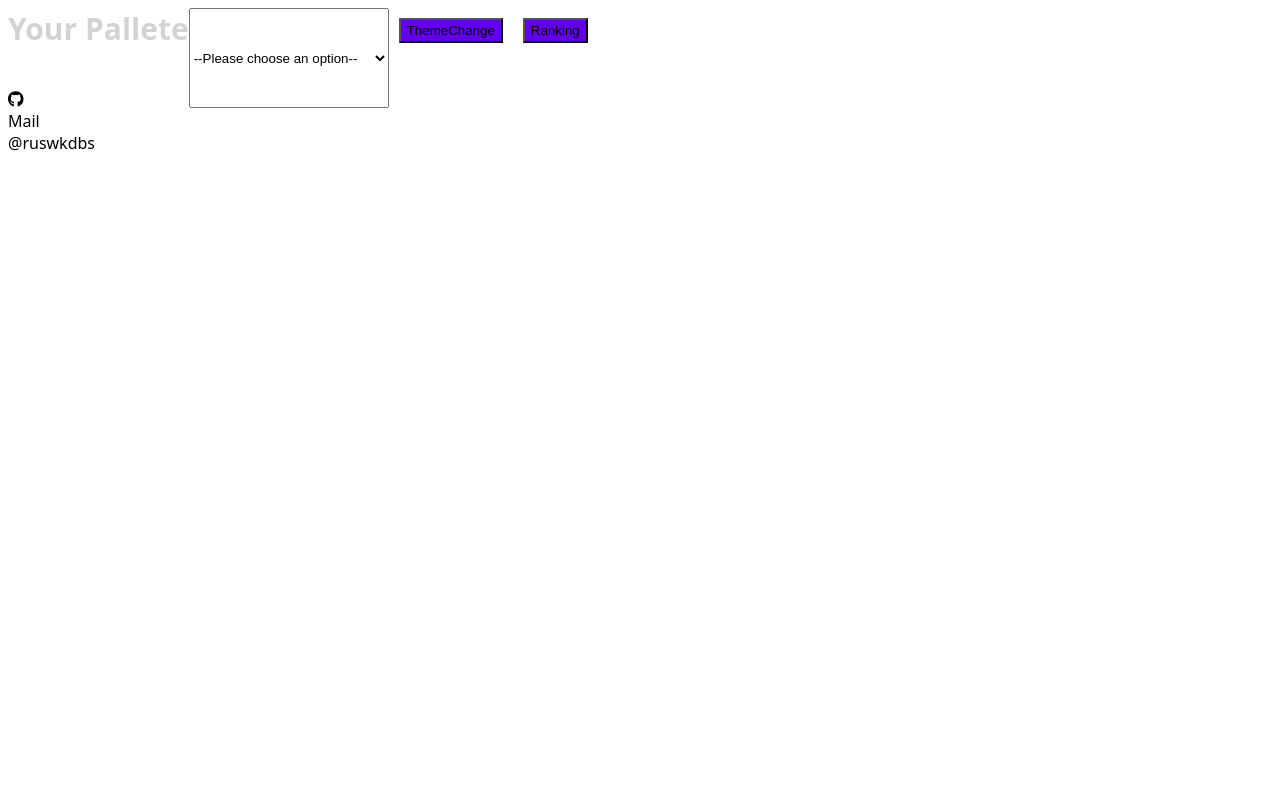
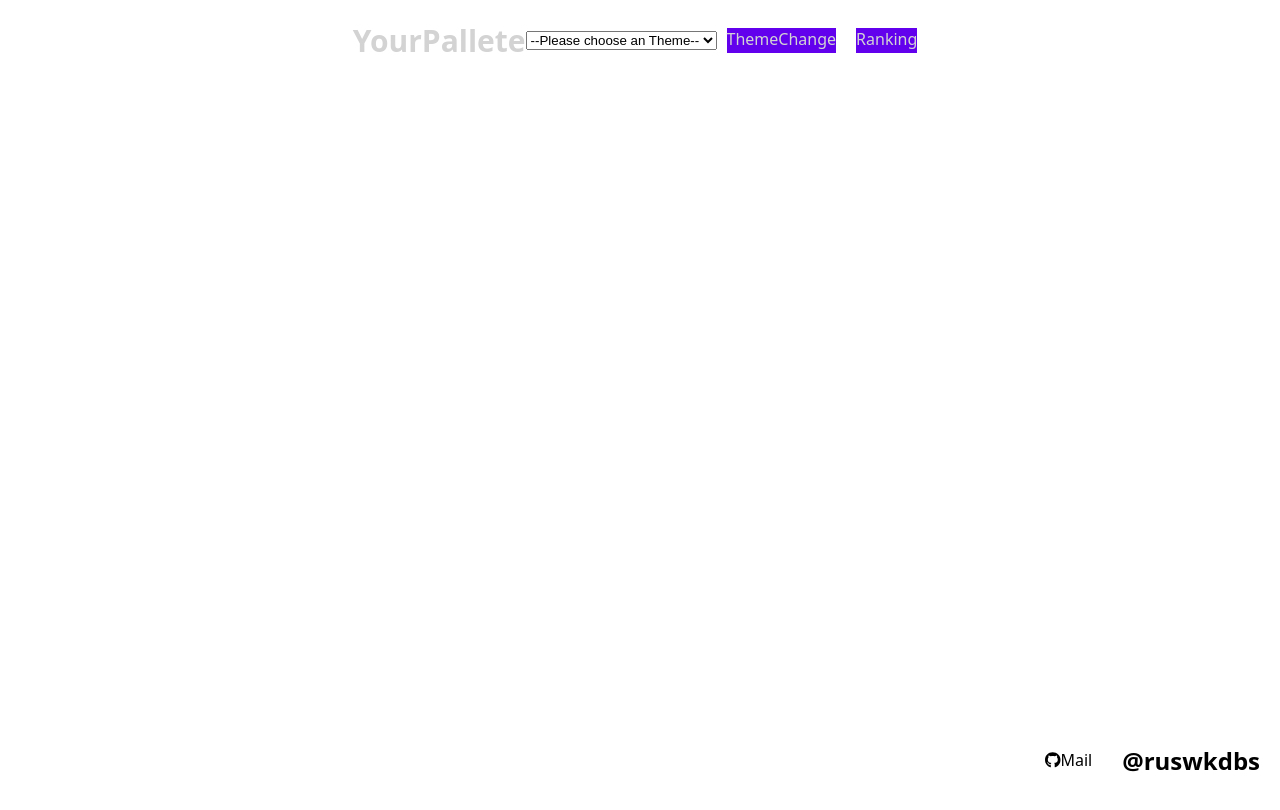
Before and after one commit to SugarSyrup/yourPalette, a React (Create React App) app: page / in a window 1280 px wide. Shown: the top 810 px of the page. Built offline with nearby package versions, Linux system fonts and the light colour scheme.

Commit message:
Notebook to PC

```diff
--- a/package.json
+++ b/package.json
@@ -4,6 +4,7 @@
   "private": true,
   "dependencies": {
     "@fortawesome/fontawesome-svg-core": "^6.2.0",
+    "@fortawesome/free-brands-svg-icons": "^6.2.0",
     "@fortawesome/free-regular-svg-icons": "^6.2.0",
     "@fortawesome/free-solid-svg-icons": "^6.2.0",
     "@fortawesome/react-fontawesome": "^0.2.0",
--- a/public/index.html
+++ b/public/index.html
@@ -24,6 +24,9 @@
       work correctly both with client-side routing and a non-root public URL.
       Learn how to configure a non-root public URL by running `npm run build`.
     -->
+    <style>
+      body{margin:0}
+    </style>
     <title>React App</title>
   </head>
   <body>
--- a/src/App.tsx
+++ b/src/App.tsx
@@ -5,6 +5,7 @@ import { lightTheme, darkTheme } from "./theme";
 
 import Header from "./Components/Header";
 import Footer from "./Components/Footer";
+import Main from "./Components/Main";
 
 const Container = styled.div`
   width:100vw;
@@ -37,6 +38,7 @@ function App() {
     <Container ref={rootContainer} >
       <ThemeProvider theme={currentTheme} >
         <Header changeColor={changeColor} ></Header>
+        <Main></Main>
         <Footer></Footer>
       </ThemeProvider>
     </Container>
--- a/src/Components/Footer.tsx
+++ b/src/Components/Footer.tsx
@@ -8,11 +8,23 @@ const Container = styled.footer`
     width:100vw;
     height:10vh;
     margin:0;
+
     background-color: ligthgrey;
+
+    display:flex;
+    justify-content:flex-end;
+    align-items: center;
+
 `;
 
 const MadeBy = styled.span`
+    margin-right:20px;
+    margin-left:30px;
+    font-size:24px;
+    font-weight:bolder;
 
+    color:${(props) => props.theme.textColorP};
+    cursor:pointer;
 `;
 
 const LinkIcon = styled.div`
@@ -20,13 +32,16 @@ const LinkIcon = styled.div`
 `;
 
 const Footer = () => {
+    const onClickGit = (event:React.MouseEvent<HTMLSpanElement>) => {
+        window.location.href = "https://naver.com";
+    }
     return(
         <Container>
             <LinkIcon>
                 <FontAwesomeIcon icon={faGithub} />
             </LinkIcon>
             <LinkIcon>Mail</LinkIcon>
-            <MadeBy>@ruswkdbs</MadeBy>
+            <MadeBy onClick={onClickGit}>@ruswkdbs</MadeBy>
         </Container>
     );
 }
--- a/src/Components/Header.tsx
+++ b/src/Components/Header.tsx
@@ -10,9 +10,12 @@ const Container = styled.header`
     height:10vh;
     margin:0;
     background-color: ${(props) => props.theme.bgColor};
-    color: ${(props) => props.theme.textColorP};
+    color: ${(props) => props.theme.textColorH};
 
     display:flex;
+    flex-direction:row;
+    justify-content:center;
+    align-items: center;
 `;
 
 const Logo = styled.span`
@@ -23,14 +26,13 @@ const Logo = styled.span`
 `;
 
 const ToneSelector = styled.select`
-    width:200px;
-    height:100px;
 `;
 
-const ThemeChangeBTN = styled.button`
+const ThemeChangeBTN = styled.span`
     margin:10px;
     height:25px;
     background-color: ${(props) => props.theme.buttonColor};
+    color: ${(props) => props.theme.textColor};
 `;
 
 const RankingBtn = styled(ThemeChangeBTN)``;
@@ -44,9 +46,9 @@ const Header = ({ changeColor }:Props) => {
 
     return(
         <Container>
-            <Logo>Your Pallete</Logo>
+            <Logo>YourPallete</Logo>
             <ToneSelector onChange={toneSelectorOnChange}>
-                <option value="">--Please choose an option--</option>
+                <option value="">--Please choose an Theme--</option>
                 <option value="dog">Dog</option>
                 <option value="cat">Cat</option>
                 <option value="hamster">Hamster</option>
--- a/src/Components/Main.tsx
+++ b/src/Components/Main.tsx
@@ -2,7 +2,9 @@ import React from 'react';
 import styled from 'styled-components';
 
 const Container = styled.div`
-
+    height: 80vh;
+    width:100vw;
+    margin:0;
 `;
 
 const Color = styled.div`
```
